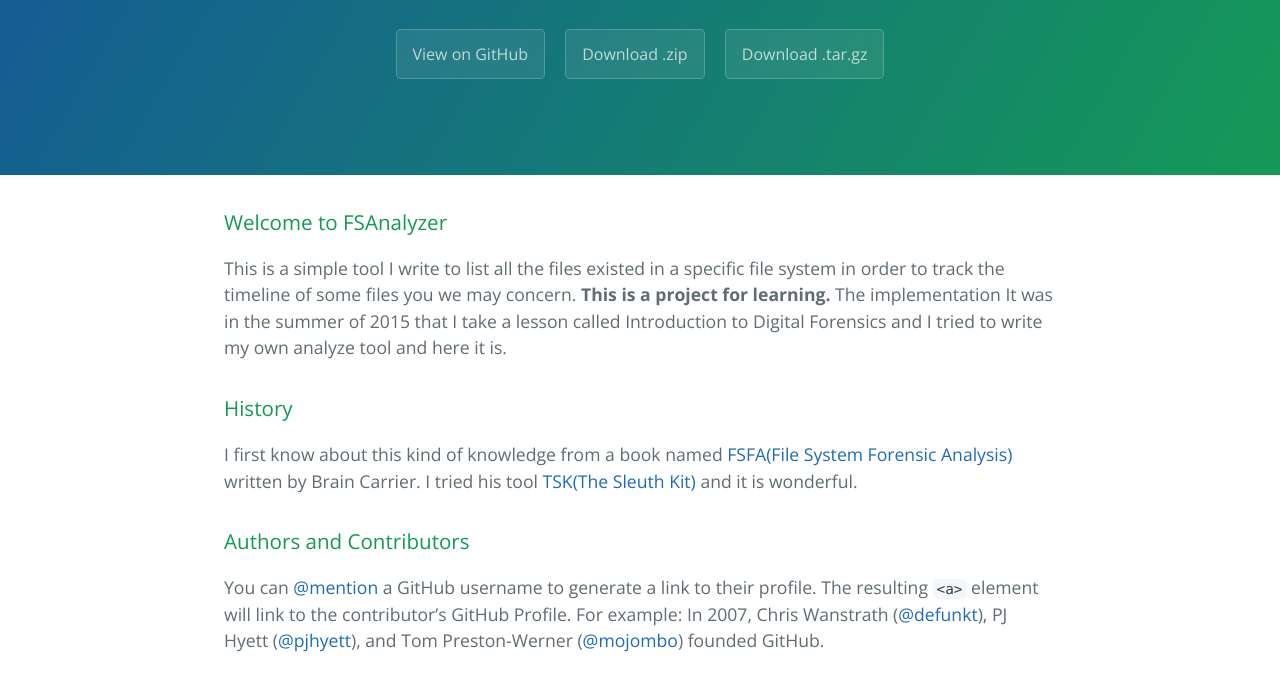
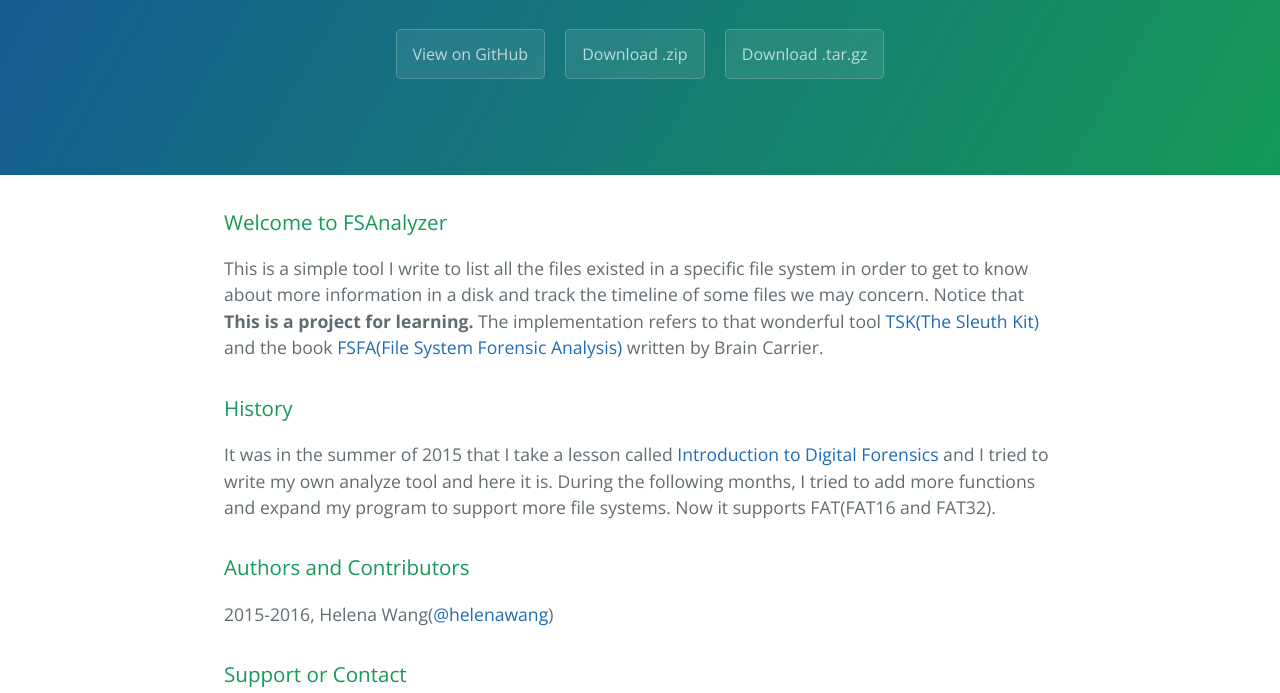
Before and after one commit to helenawang/FSAnalyzer, a plain HTML site: page index.html in a window 1280 px wide. Shown: the part 208-901 px from the top of the page. Drawn offline with nearby package versions, Linux system fonts and the light colour scheme.

Commit message:
Create gh-pages branch via GitHub

```diff
--- a/index.html
+++ b/index.html
@@ -22,22 +22,22 @@
       <h3>
 <a id="welcome-to-fsanalyzer" class="anchor" href="#welcome-to-fsanalyzer" aria-hidden="true"><span aria-hidden="true" class="octicon octicon-link"></span></a>Welcome to FSAnalyzer</h3>
 
-<p>This is a simple tool I write to list all the files existed in a specific file system in order to track the timeline of some files you we may concern. <strong>This is a project for learning.</strong> The implementation It was in the summer of 2015 that I take a lesson called Introduction to Digital Forensics and I tried to write my own analyze tool and here it is.</p>
+<p>This is a simple tool I write to list all the files existed in a specific file system in order to get to know about more information in a disk and track the timeline of some files we may concern. Notice that <strong>This is a project for learning.</strong> The implementation refers to that wonderful tool <a href="www.sleuthkit.org">TSK(The Sleuth Kit)</a> and the book <a href="http://www.digital-evidence.org/fsfa/index.html">FSFA(File System Forensic Analysis)</a> written by Brain Carrier.</p>
 
 <h3>
 <a id="history" class="anchor" href="#history" aria-hidden="true"><span aria-hidden="true" class="octicon octicon-link"></span></a>History</h3>
 
-<p>I first know about this kind of knowledge from a book named <a href="http://www.digital-evidence.org/fsfa/index.html">FSFA(File System Forensic Analysis)</a> written by Brain Carrier. I tried his tool <a href="www.sleuthkit.org">TSK(The Sleuth Kit)</a> and it is wonderful. </p>
+<p>It was in the summer of 2015 that I take a lesson called <a href="...">Introduction to Digital Forensics</a> and I tried to write my own analyze tool and here it is. During the following months, I tried to add more functions and expand my program to support more file systems. Now it supports FAT(FAT16 and FAT32).</p>
 
 <h3>
 <a id="authors-and-contributors" class="anchor" href="#authors-and-contributors" aria-hidden="true"><span aria-hidden="true" class="octicon octicon-link"></span></a>Authors and Contributors</h3>
 
-<p>You can <a href="https://help.github.com/articles/basic-writing-and-formatting-syntax/#mentioning-users-and-teams" class="user-mention">@mention</a> a GitHub username to generate a link to their profile. The resulting <code>&lt;a&gt;</code> element will link to the contributor’s GitHub Profile. For example: In 2007, Chris Wanstrath (<a href="https://github.com/defunkt" class="user-mention">@defunkt</a>), PJ Hyett (<a href="https://github.com/pjhyett" class="user-mention">@pjhyett</a>), and Tom Preston-Werner (<a href="https://github.com/mojombo" class="user-mention">@mojombo</a>) founded GitHub.</p>
+<p>2015-2016, Helena Wang(<a href="https://github.com/helenawang" class="user-mention">@helenawang</a>)</p>
 
 <h3>
 <a id="support-or-contact" class="anchor" href="#support-or-contact" aria-hidden="true"><span aria-hidden="true" class="octicon octicon-link"></span></a>Support or Contact</h3>
 
-<p>Having trouble with Pages? Check out our <a href="https://help.github.com/pages">documentation</a> or <a href="https://github.com/contact">contact support</a> and we’ll help you sort it out.</p>
+<p>You may refer to the documentation or wiki for more information. If you are interested in my program or have any problems, feel free to contact <a href="https://github.com/helenawang" class="user-mention">@helenawang</a> in github.</p>
 
       <footer class="site-footer">
         <span class="site-footer-owner"><a href="https://github.com/helenawang/MBR-VBR-DirEntry-interpreter">FSAnalyzer</a> is maintained by <a href="https://github.com/helenawang">helenawang</a>.</span>
--- a/params.json
+++ b/params.json
@@ -1,6 +1,6 @@
 {
   "name": "FSAnalyzer",
   "tagline": "to analyze basic data structures of a given disk with some specific file system",
-  "body": "### Welcome to FSAnalyzer\r\nThis is a simple tool I write to list all the files existed in a specific file system in order to track the timeline of some files you we may concern. **This is a project for learning.** The implementation It was in the summer of 2015 that I take a lesson called Introduction to Digital Forensics and I tried to write my own analyze tool and here it is.\r\n\r\n\r\n### History\r\nI first know about this kind of knowledge from a book named [FSFA(File System Forensic Analysis)](http://www.digital-evidence.org/fsfa/index.html) written by Brain Carrier. I tried his tool [TSK(The Sleuth Kit)](www.sleuthkit.org) and it is wonderful. \r\n### Authors and Contributors\r\nYou can @mention a GitHub username to generate a link to their profile. The resulting `<a>` element will link to the contributor’s GitHub Profile. For example: In 2007, Chris Wanstrath (@defunkt), PJ Hyett (@pjhyett), and Tom Preston-Werner (@mojombo) founded GitHub.\r\n\r\n### Support or Contact\r\nHaving trouble with Pages? Check out our [documentation](https://help.github.com/pages) or [contact support](https://github.com/contact) and we’ll help you sort it out.\r\n",
+  "body": "### Welcome to FSAnalyzer\r\nThis is a simple tool I write to list all the files existed in a specific file system in order to get to know about more information in a disk and track the timeline of some files we may concern. Notice that **This is a project for learning.** The implementation refers to that wonderful tool [TSK(The Sleuth Kit)](www.sleuthkit.org) and the book [FSFA(File System Forensic Analysis)](http://www.digital-evidence.org/fsfa/index.html) written by Brain Carrier.\r\n\r\n\r\n### History\r\nIt was in the summer of 2015 that I take a lesson called [Introduction to Digital Forensics](...) and I tried to write my own analyze tool and here it is. During the following months, I tried to add more functions and expand my program to support more file systems. Now it supports FAT(FAT16 and FAT32).\r\n\r\n \r\n### Authors and Contributors\r\n2015-2016, Helena Wang(@helenawang)\r\n\r\n### Support or Contact\r\nYou may refer to the documentation or wiki for more information. If you are interested in my program or have any problems, feel free to contact @helenawang in github.",
   "note": "Don't delete this file! It's used internally to help with page regeneration."
 }
```
